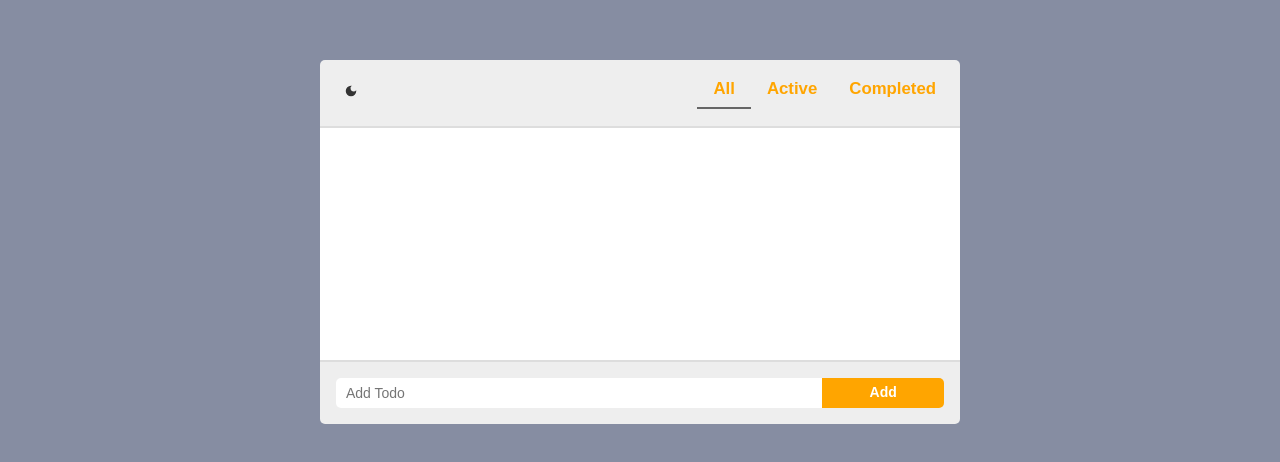
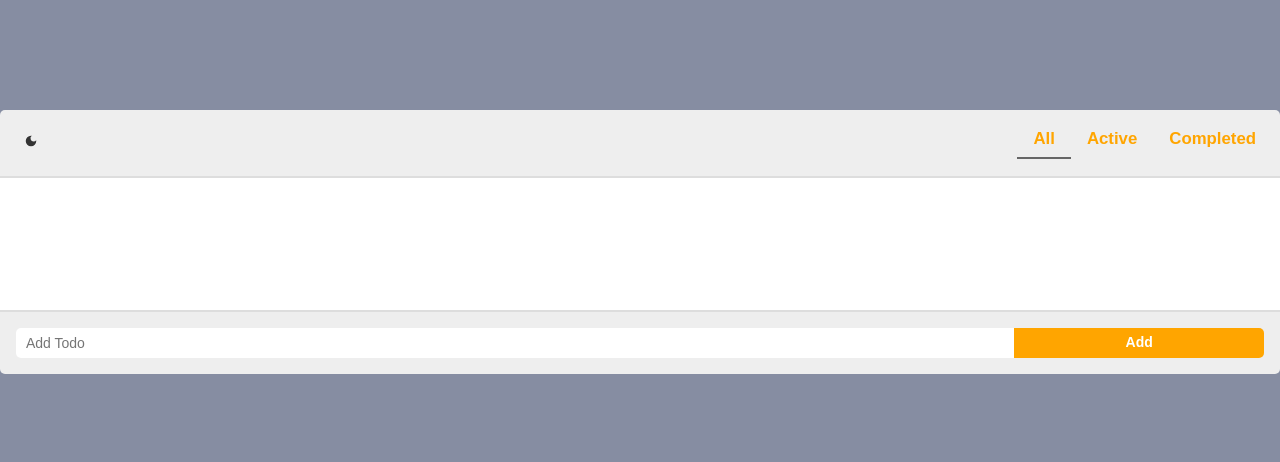
Before and after one commit to haruyam15/todo, a React (Create React App) app: page / in a window 1280 px wide. Shown: the part 158-620 px from the top of the page. Built offline with nearby package versions, Linux system fonts and the light colour scheme.

Commit message:
dark모드 css수정, useContext(TodoListContext) >> useTodo()로 변경

```diff
--- a/src/App.js
+++ b/src/App.js
@@ -1,18 +1,16 @@
-import styles from './App.module.css';
 import Bottom from './components/Bottom';
 import Content from './components/Content';
 import Header from './components/Header';
 import TodoListProvider from './context/TodoListContext';
 
 function App() {
+
   return (
-    <div id={styles.wrap}>
-      <TodoListProvider>
-        <Header />
-        <Content />
-        <Bottom />
-      </TodoListProvider>
-    </div>
+    <TodoListProvider>
+      <Header />
+      <Content />
+      <Bottom />
+    </TodoListProvider>
   );
 };
 
--- a/src/App.module.css
+++ /dev/null
@@ -1 +0,0 @@
-#wrap{width:50%;min-width:500px;margin:0 auto;display:flex;flex-direction:column;}
--- a/src/components/Bottom.jsx
+++ b/src/components/Bottom.jsx
@@ -1,18 +1,25 @@
 import styles from '../css/Bottom.module.css';
 import shortid from 'shortid'
-import { useContext, useState } from 'react';
-import { TodoListContext } from '../context/TodoListContext';
+import { useState } from 'react';
+import { useTodo } from '../context/TodoListContext';
 
 export default function Bottom(){
     const [text, setText] = useState('');
-    const {addTodo, darkMode} = useContext(TodoListContext);
+    const addTodo = useTodo();
 
     const handleClick = () => {
-        addTodo(text, shortid.generate());
-        setText('')
+        setText('');
+
+        if(text.trim().length !== 0){
+            addTodo(text.split('  ').join(' '), shortid.generate());
+            return;
+        }
+
+        alert('Todo를 입력해주세요.');
+
     }
     return(
-        <div className={`${styles.bottom} ${darkMode ? styles.darkMode : ""}`}>
+        <div className={styles.bottom}>
             <input type="text" name="inputAdd" id="inputAdd" placeholder='Add Todo' onChange={(e)=>setText(e.target.value)} value={text} onKeyPress={(e)=>{
                 if (e.key === 'Enter') handleClick();
             }} autoComplete="off" />
--- a/src/components/Content.jsx
+++ b/src/components/Content.jsx
@@ -1,37 +1,26 @@
 
-import { useContext } from "react";
+import { useTodo } from "../context/TodoListContext";
 import ListItem from "./ListItem";
-import { TodoListContext } from "../context/TodoListContext";
 
 
 export default function Content(){
 
-    const {todoList, delTodo, tabs, darkMode} = useContext(TodoListContext);
+    const {todoList, delTodo, tabs} = useTodo();
     const selectedTab = tabs.filter((tab) => tab.selected)[0].name;
 
-    const style = ()=> {
-        if(darkMode){
-            return ({
-                padding : '1rem 0.7rem',
-                minHeight: '200px',
-                maxHeight: '500px',
-                overflowY: 'auto',
-                background: '#333'
-            })
-        }
-        return ({
-            padding : '1rem 0.7rem',
-            minHeight: '200px',
-            maxHeight: '500px',
-            overflowY: 'auto',
-            background: '#fff'
-        })
+    const style = {
+        padding : '1rem 0.7rem',
+        minHeight: '100px',
+        maxHeight: '500px',
+        overflowY: 'auto',
+        background: 'var(--color-bg-white)',
     }
+
 
     switch (selectedTab) {
         case "All" : {
             return(
-                <ul style={style()}>
+                <ul style={style}>
                     {
                         todoList.map((todo) =>
                             <ListItem key={todo.key} text={todo.text} completed={todo.completed} id={todo.key} del={delTodo} />
@@ -43,7 +32,7 @@ export default function Content(){
 
         case "Active" : {
             return(
-                <ul style={style()}>
+                <ul style={style}>
                     {
                         todoList.filter((todo) => todo.completed === false).map((todo) =>
                             <ListItem key={todo.key} text={todo.text} completed={todo.completed} id={todo.key} del={delTodo} />
@@ -55,7 +44,7 @@ export default function Content(){
 
         case "Completed" : {
             return(
-                <ul style={style()}>
+                <ul style={style}>
                     {
                         todoList.filter((todo) => todo.completed === true).map((todo) =>
                             <ListItem key={todo.key} text={todo.text} completed={todo.completed} id={todo.key} del={delTodo} />
--- a/src/components/Header.jsx
+++ b/src/components/Header.jsx
@@ -1,11 +1,9 @@
-import { useContext, useEffect, useState } from "react";
-import { MdDarkMode } from "react-icons/md";
-import { MdLightMode } from "react-icons/md";
-import { TodoListContext } from "../context/TodoListContext";
+import { MdDarkMode, MdLightMode } from "react-icons/md";
+import { useTodo } from "../context/TodoListContext";
 import styles from '../css/Header.module.css';
 
 export default function Header(){
-    const {setTab, tabs, darkModeToggle, darkMode} = useContext(TodoListContext);
+    const {setTab, tabs, darkModeToggle, darkMode} = useTodo();
 
     const selectHandler = (e) => {
         setTab(e.target.textContent);
@@ -14,10 +12,9 @@ export default function Header(){
         darkModeToggle();
     }
 
-
     return(
-        <div className={`${styles.header} ${darkMode ? styles.darkMode : ""}`}>
-            <button onClick={darkModeHandler}>{darkMode ? <MdLightMode color="#fff" /> : <MdDarkMode />}</button>
+        <div className={styles.header}>
+            <button onClick={darkModeHandler}>{darkMode ? <MdLightMode color="var(--color-text)" /> : <MdDarkMode />}</button>
             <ul>
                 {
                     tabs.map((tab, key) => {
--- a/src/components/ListItem.jsx
+++ b/src/components/ListItem.jsx
@@ -1,12 +1,12 @@
-import { useContext, useMemo, useState } from 'react';
+import { useState } from 'react';
 import styles from '../css/ListItem.module.css'
 import { MdDelete } from "react-icons/md";
-import { TodoListContext } from '../context/TodoListContext';
+import { useTodo } from '../context/TodoListContext';
 
 export default function ListItem({text, completed, id, del}){
 
     const [checked, setChecked] = useState(completed);
-    const {checking, darkMode} = useContext(TodoListContext);
+    const checking = useTodo();
 
     const handleCheck = () => {
         setChecked((check)=>!check);
@@ -15,7 +15,7 @@ export default function ListItem({text, completed, id, del}){
 
     return(
 
-        <li className={`${completed ? styles.completed : ""} ${darkMode ? styles.darkMode : ""}`}>
+        <li className={completed ? styles.completed : ""}>
             <div>
                 <input type="checkbox" name={id} id={id} checked={checked}  onChange={handleCheck}/>
                 <label htmlFor={id}>{text}</label>
--- a/src/context/TodoListContext.jsx
+++ b/src/context/TodoListContext.jsx
@@ -1,9 +1,9 @@
 import { toHaveDisplayValue } from "@testing-library/jest-dom/dist/matchers";
 import { getByDisplayValue } from "@testing-library/react";
-import { createContext, useReducer, useState, useEffect } from "react";
+import { createContext, useReducer, useState, useEffect, useContext } from "react";
 import todoListReducer from "../reducer/todoList-reducer";
 
-export const TodoListContext = createContext();
+const TodoListContext = createContext();
 
 export default function TodoListProvider({children}){
 
@@ -21,6 +21,12 @@ export default function TodoListProvider({children}){
 
     useEffect(() => {
         localStorage.setItem('darkMode', darkMode);
+        if(darkMode){
+            document.documentElement.classList.add('darkMode')
+        }else{
+            document.documentElement.classList.remove('darkMode')
+        }
+
     }, [darkMode]);
 
     const delTodo = (key) => {
@@ -93,3 +99,6 @@ export default function TodoListProvider({children}){
         <TodoListContext.Provider value={data}>{children}</TodoListContext.Provider>
     )
 };
+
+
+export const useTodo = () => useContext(TodoListContext);
--- a/src/css/Bottom.module.css
+++ b/src/css/Bottom.module.css
@@ -1,5 +1,3 @@
-.bottom{display: flex;justify-content: center;align-items: center;padding:1rem;border-top:2px solid #ddd;background:#eee;border-radius:0 0 5px 5px;}
+.bottom{display: flex;justify-content: center;align-items: center;padding:1rem;border-top:2px solid #ddd;background:var(--color-bg);border-radius:0 0 5px 5px;}
 .bottom input[type=text]{width:80%;height:30px;border:none;background:#fff;border-radius: 5px 0 0 5px;text-indent: 10px;outline: none;}
-.bottom button{background:orange;width:20%;height:30px;font-weight: bold;color:#fff;border-radius: 0 5px 5px 0;}
-
-.bottom.darkMode{background-color: #333;}
+.bottom button{background:var(--color-accent);width:20%;height:30px;font-weight: bold;color:#fff;border-radius: 0 5px 5px 0;}
--- a/src/css/Header.module.css
+++ b/src/css/Header.module.css
@@ -1,8 +1,6 @@
 
-.header{display: flex;flex-direction: row;justify-content: space-between;padding:0.5rem;border-bottom:2px solid #ddd;background:#eee;border-radius:5px 5px 0 0;}
+.header{display: flex;flex-direction: row;justify-content: space-between;padding:0.5rem;border-bottom:2px solid #ddd;background:var(--color-bg);border-radius:5px 5px 0 0;}
 .header button{padding:0.5rem 1rem}
 .header ul{display: flex;flex-direction: row;justify-content: space-between;}
-.header ul li{padding:0.5rem 1rem;cursor: pointer;font-weight: bold;color:orange;position: relative;}
+.header ul li{padding:0.5rem 1rem;cursor: pointer;font-weight: bold;color:var(--color-accent);position: relative;}
 .header ul li.selected::after{content:'';display:block;width:100%;height:1px;border-top:2px solid #666;position:absolute;bottom:0;left:0}
-
-.header.darkMode{background-color: #333;}
--- a/src/css/ListItem.module.css
+++ b/src/css/ListItem.module.css
@@ -1,7 +1,6 @@
 
-li{display: flex;flex-direction: row;justify-content: space-between;align-items: center;font-size: 1.2em;margin-bottom: 0.5rem;}
+li{display: flex;flex-direction: row;justify-content: space-between;align-items: center;font-size: 1.2em;margin-bottom: 0.5rem;color:var(--color-text)}
 li input[type=checkbox]{width: 15px;height:15px;margin-right:0.5rem;position: relative;top: -1px;}
 li button{display:flex;align-items: center;justify-content: center;padding:0.2rem;color:#333;background:#eee;border-radius: 100%;font-size:1em;}
 
 li.completed{color:#999;text-decoration: line-through;}
-li.darkMode{color:#fff}
--- a/src/index.css
+++ b/src/index.css
@@ -16,6 +16,19 @@ a {color:#333}
 a, a:active, a:hover {text-decoration:none}
 address, caption, cite, code, dfn, em, var {font-style:normal;font-weight:400}
 
-html,body, #root{width:100%;height:100%}
-body{background:#868da2}
-#root{display: flex;justify-content: center;align-items: center;}
+:root{
+    --color-bg: #eee;
+    --color-bg-white: #fff;
+    --color-accent: orange;
+    --color-text: #333;
+}
+html.darkMode {
+    --color-bg: #333;
+    --color-bg-white: #333;
+    --color-text: #fff;
+}
+
+html,body{width:100vw;height:100vh}
+body{background: #868da2;accent-color:var(--color-accent);display: flex;align-items: center;justify-content: center;}
+
+#root{width: 100%;height: 100%;display: flex;flex-direction:column;justify-content: center;}
```
